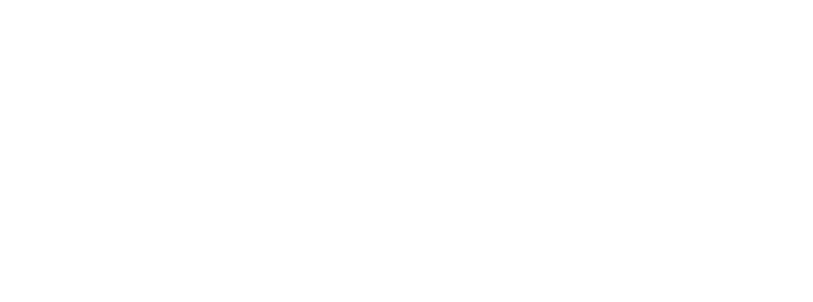
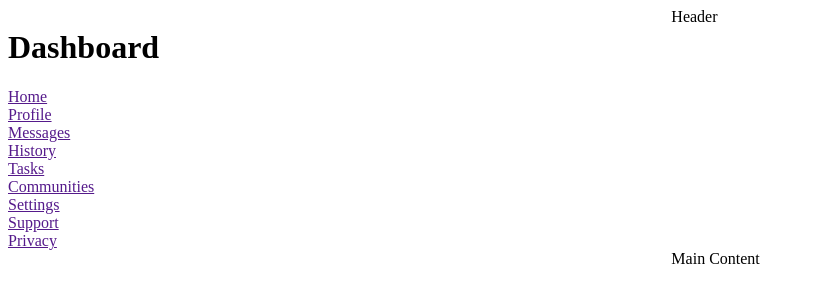
Before and after one commit to Ever-QN/admin-dashboard, a plain HTML site: page index.html in a window 1280 px wide. Shown: the whole page, without its empty margins (0-813 px from the left). Drawn offline with Linux system fonts and the light colour scheme.

Commit message:
Add HTML for sidebar

```diff
--- a/index.html
+++ b/index.html
@@ -8,6 +8,29 @@
     <link rel="stylesheet" href="styles.css">
 </head>
 <body>
-
+    <div class="grid-container">
+        <div class="nav-container">
+            <h1>Dashboard</h1>
+            <div class="nav-group-one">
+                <ul class="nav">
+                    <li><a href="">Home</a></li>
+                    <li><a href="">Profile</a></li>
+                    <li><a href="">Messages</a></li>
+                    <li><a href="">History</a></li>
+                    <li><a href="">Tasks</a></li>
+                    <li><a href="">Communities</a></li>
+                </ul>
+            </div>
+            <div class="nav-group-two">
+                <ul class="nav">
+                    <li><a href="">Settings</a></li>
+                    <li><a href="">Support</a></li>
+                    <li><a href="">Privacy</a></li>
+                </ul>
+            </div>
+        </div>
+        <div class="header">Header</div>
+        <div class="main">Main Content</div>
+    </div>
 </body>
 </html>
--- a/styles.css
+++ b/styles.css
@@ -0,0 +1,25 @@
+.grid-container {
+    display: grid;
+    grid-template-areas:
+    "nav header"
+    "nav main"
+    "nav main";
+}
+
+.nav {
+    grid-area: nav;
+}
+
+.header {
+    grid-area: header;
+}
+
+.main {
+    grid-area: main;
+}
+
+.nav {
+    list-style-type: none;
+    margin: 0;
+    padding: 0;
+}
```
